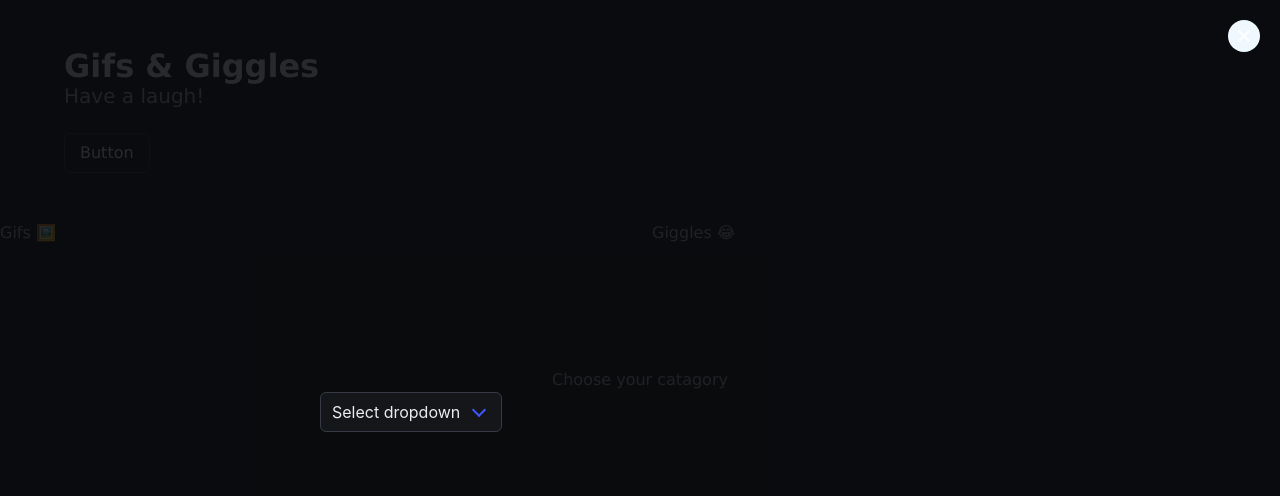
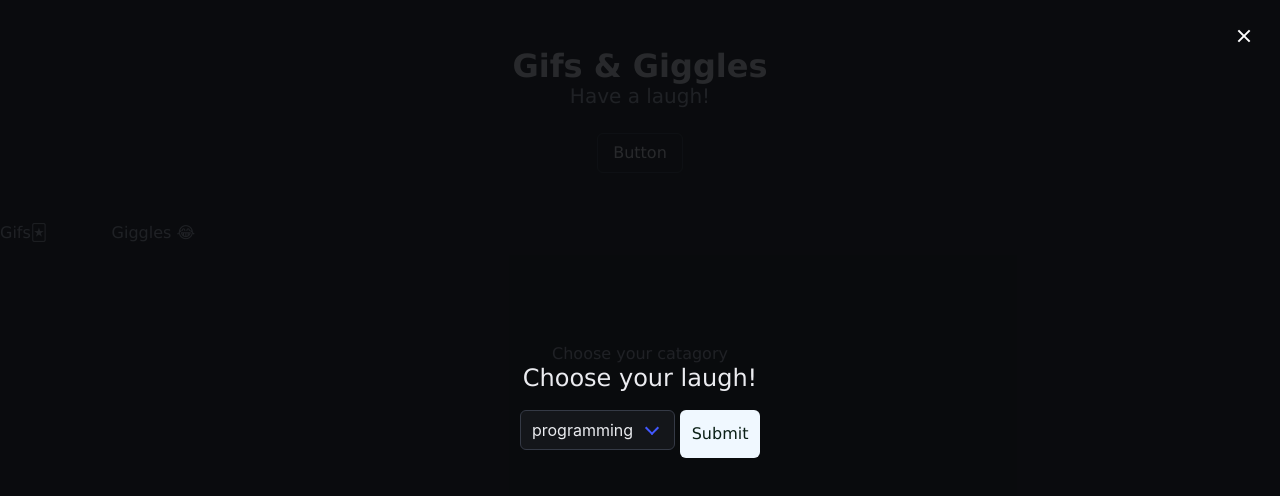
Before and after one commit to ccreed86/GP1, a plain HTML site: page index.html in a window 1280 px wide. Both pictures are taken after a click on the button "Button". Drawn offline with nearby package versions, Linux system fonts and the light colour scheme.

Commit message:
changed emoji for gif, and centered header

```diff
--- a/assets/css/style.css
+++ b/assets/css/style.css
@@ -20,6 +20,14 @@
     padding-bottom: 20px;
 }
 
+.text-center {
+    text-align: center;
+}
+
+.gif {
+width: 50%;
+}
+
 /* TODO LIST For Theme */
 
 /* Button to change the themes*/
@@ -32,10 +40,3 @@
 /* Light Theme */
 /* Header/Fotter --darkFont(background) --lightFont(font color) */
 /* Body --lightBackground(background) --lightFont(font color) */
-.text-center {
-        text-align: center;
-}
-
-.gif {
-    width: 50%;
-}
--- a/index.html
+++ b/index.html
@@ -11,7 +11,7 @@
 </head>
 
 <body>
-    <header class="section">
+    <header class="section text-center">
         <div class="container">
             <h1 class="title">
                 Gifs & Giggles
@@ -22,33 +22,42 @@
     <!--BUTTON SHOULD INITIALIZE MODEL FOR INPUT-->
             <button class="button" id="intModal">Button</button>
     <!--THIS IS THE MODAL -->
-    <div class="modal">Choose your catagory
-        <div class="modal-background"></div>
-        <div class="modal-content">
+    <div id="modal-js-example" class="modal">Choose your catagory
+        <div class="modal-background "></div>
+            <div class="modal-content">
           <!-- Any other Bulma elements you want -->
-          <div class="select">
-            <select>
-              <option>Select dropdown</option>
-              <option>With options</option>
-            </select>
-          </div>
-        </div>
-        <button id ="submitButton" class="modal-close is-large" aria-label="close"></button>
-    </div>
-        </div>
+          <p class="modal-card-title">Choose your laugh!</p>
+                <form action=''class="control">
+                    <div class="select">
+                        <select name='dropdown'class="dropdown" type="input">
+                            <option value="programming">programming</option>
+                            <option value="pun">pun</option>
+                            <option value="spooky">spooky</option>
+                            <option value="christmas">christmas</option>
+                            <option value="misc">misc</option>
+                        </select>
+
+                    </div>
+                    <button id='submitButton' type="submit" class="button is-success">Submit</button>
+                    <button class="modal-close is-large" aria-label="close"></button>
+                </form>
+            </div>
+
+
     </header>
 
     <!--THIS SECTION CONTAINS THE GIF N GIGGLES CONTAINERS AND TITLES-->
     <section class="columns" id="">
 
     <!--THIS IS THE GIFS CONTAINER WITH PLACE HOLDER-->
-    <div class="gif column">
-        <h2> Gifs 🖼️</h2>
+    <div>
+        <h2 class="column" >Gifs🃏</h2>
         <figure id="gifContainer"></figure>
     </div>
+
     <!--THIS IS THE GIGGLES CONTAINER - BEING APPENED TO VIA JS-->
-    <div class="column" id="gigglesContainer">
-        <h2>Giggles 😂</h2>
+        <div class="container" id="gigglesContainer">
+        <h2 class="column">Giggles 😂</h2>
     </div>
     </section>
     <footer></footer>
```
